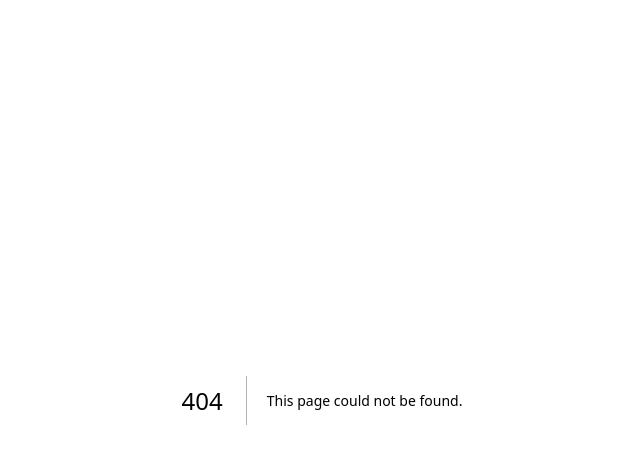
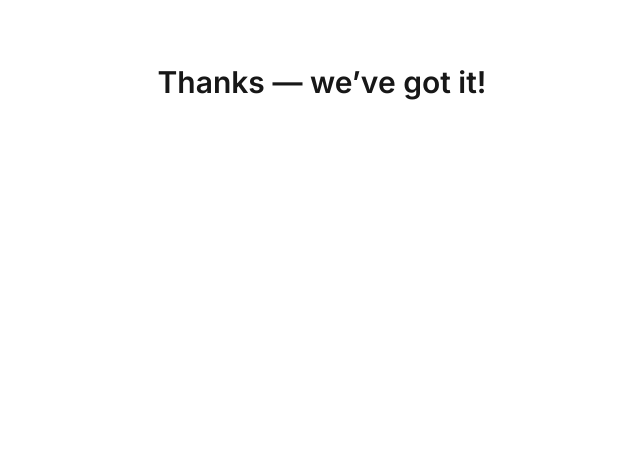
Before and after one commit to Guckert/traffik-website, a Next.js app: page /thank-you in a window 1280 px wide. Before the commit this address had no page. Shown: the top 464 px of the page, without its empty margins (318-958 px from the left). Built offline with nearby package versions, Linux system fonts and the light colour scheme.

Commit message:
Create page.tsx

```diff
--- /dev/null
+++ b/src/app/thank-you/page.tsx
@@ -0,0 +1,10 @@
+export default function ThankYou() {
+  return (
+    <section className="mx-auto max-w-2xl px-4 py-16 text-center">
+      <h1 className="text-3xl font-semibold">Thanks — we’ve got it!</h1>
+      <p className="mt-3 text-white/70">
+        Your order was received. We’ll email next steps shortly.
+      </p>
+    </section>
+  );
+}
```
